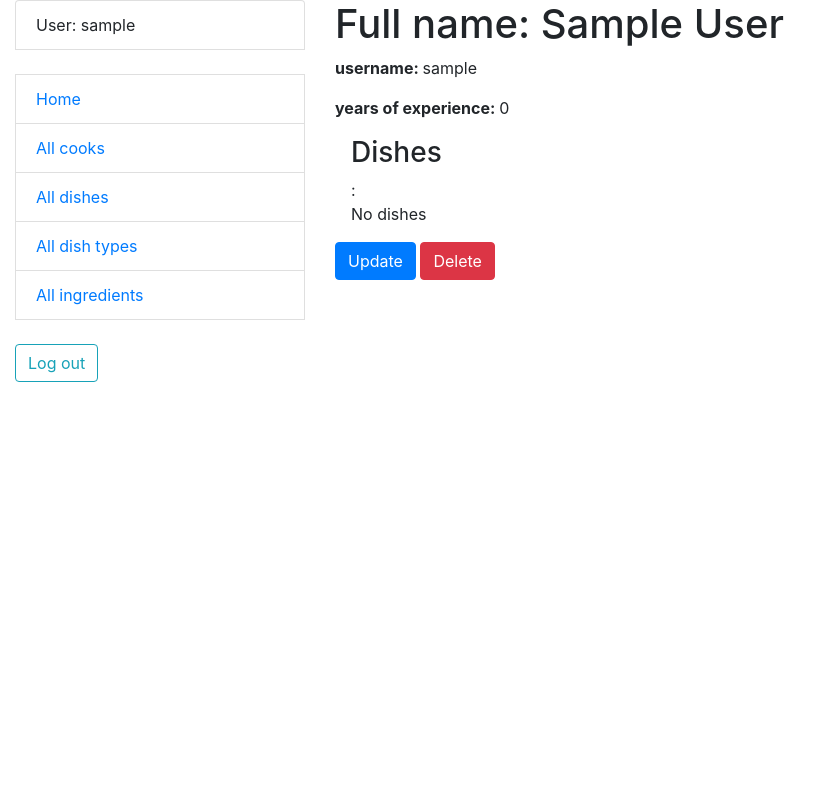
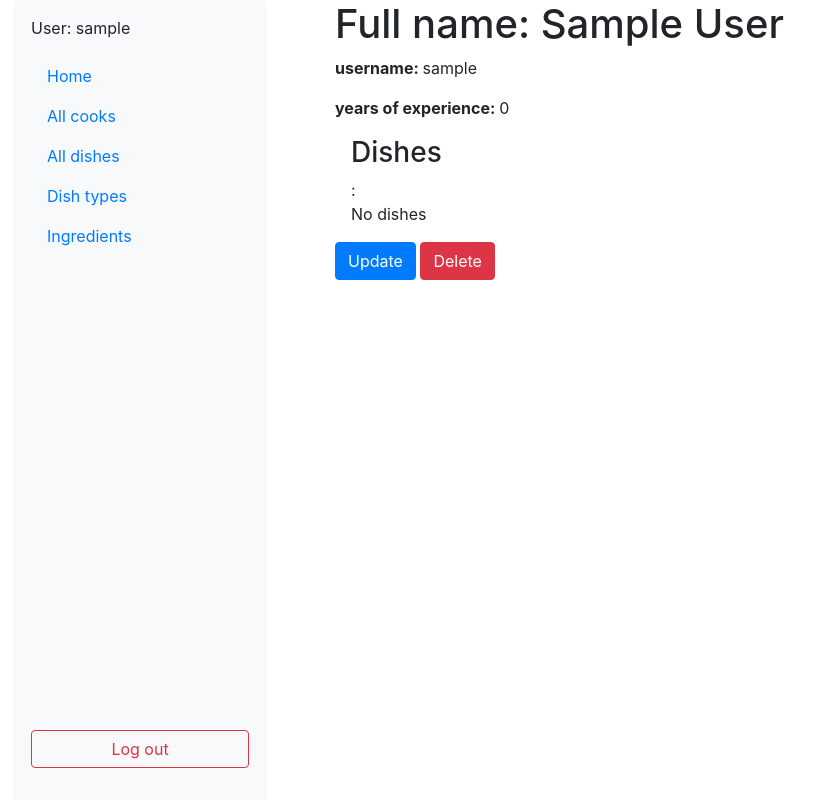
Before and after one commit to Hetmarum/Django-Kitchen, a Django app: page /cooks/1/ in a window 1280 px wide. Shown: the whole page, without its empty margins (0-832 px from the left). Run offline with Django 5.2, Linux system fonts and the light colour scheme; the visitor is signed in with stand-in values (Sample User, id 1); data comes from the database, SQL or seed files in the repository; data that the repository does not hold is empty; parts of the project's set-up code (start-up, migrations or seed data) failed here and were passed over.

Commit message:
sidebar changes

```diff
--- a/templates/base.html
+++ b/templates/base.html
@@ -15,7 +15,9 @@
   <div class="row">
     <div class="col-sm-3">
       {% block sidebar %}
-        {% include "includes/sidebar.html" %}
+        {% if not request.path == '/accounts/login/' and not request.path == '/accounts/logout/' %}
+          {% include "includes/sidebar.html" %}
+        {% endif %}
       {% endblock %}
     </div>
     <div class="col-sm-9">
--- a/templates/includes/sidebar.html
+++ b/templates/includes/sidebar.html
@@ -1,34 +1,50 @@
-<ul class="sidebar-nav list-group">
+{% load static %}
+
+<div class="d-flex flex-column flex-shrink-0 p-3 bg-light border-end shadow-sm" style="width: 250px; min-height: 100vh;">
+  <!-- User Section -->
   {% if user.is_authenticated %}
-    <li class="list-group-item">
-      User: {{ user.username }}
+    <div class="d-flex align-items-center mb-3">
+      <i class="bi bi-person-circle fs-4 me-2 text-primary"></i>
+      <span class="fw-semibold">User: {{ user.username }}</span>
+    </div>
+  {% endif %}
+
+  <ul class="nav nav-pills flex-column mb-auto">
+    <li class="nav-item">
+      <a href="{% url 'kitchen:index' %}" class="nav-link link-dark">
+        <i class="bi bi-house-door me-2"></i> Home
+      </a>
     </li>
-  {% else %}
-    <li class="list-group-item">
-      <a href="{% url 'accounts:login' %}" class="btn btn-outline-info mb-0">Login</a>
+    <li>
+      <a href="{% url 'kitchen:cook-list' %}" class="nav-link link-dark">
+        <i class="bi bi-people me-2"></i> All cooks
+      </a>
     </li>
-  {% endif %}
-  <br>
-  <li class="list-group-item">
-    <a href="{% url 'kitchen:index' %}">Home</a>
+    <li>
+      <a href="{% url 'kitchen:dish-list' %}" class="nav-link link-dark">
+        <i class="bi bi-egg-fried me-2"></i> All dishes
+      </a>
     </li>
-  <li class="list-group-item">
-    <a href="{% url 'kitchen:cook-list' %}">All cooks</a>
+    <li>
+      <a href="{% url 'kitchen:dish_type-list' %}" class="nav-link link-dark">
+        <i class="bi bi-tags me-2"></i> Dish types
+      </a>
     </li>
-  <li class="list-group-item">
-    <a href="{% url 'kitchen:dish-list' %}">All dishes</a>
+    <li>
+      <a href="{% url 'kitchen:ingredient-list' %}" class="nav-link link-dark">
+        <i class="bi bi-basket me-2"></i> Ingredients
+      </a>
     </li>
-  <li class="list-group-item">
-    <a href="{% url 'kitchen:dish_type-list' %}">All dish types</a>
-  </li>
-  <li class="list-group-item">
-    <a href="{% url 'kitchen:ingredient-list' %}">All ingredients</a>
-  </li>
-  <br>
+  </ul>
+
+  <!-- Logout -->
   {% if user.is_authenticated %}
+    <hr>
     <form method="post" action="{% url 'accounts:logout' %}">
       {% csrf_token %}
-        <button type="submit" class="btn btn-outline-info mb-0">Log out</button>
+      <button type="submit" class="btn btn-outline-danger w-100">
+        <i class="bi bi-box-arrow-right me-1"></i> Log out
+      </button>
     </form>
   {% endif %}
-</ul>
+</div>
```
Also changed, not shown: templates/kitchen/registration/logged_out.html (+6 -1 lines). Lines whose indentation alone changed are shown as unchanged.
